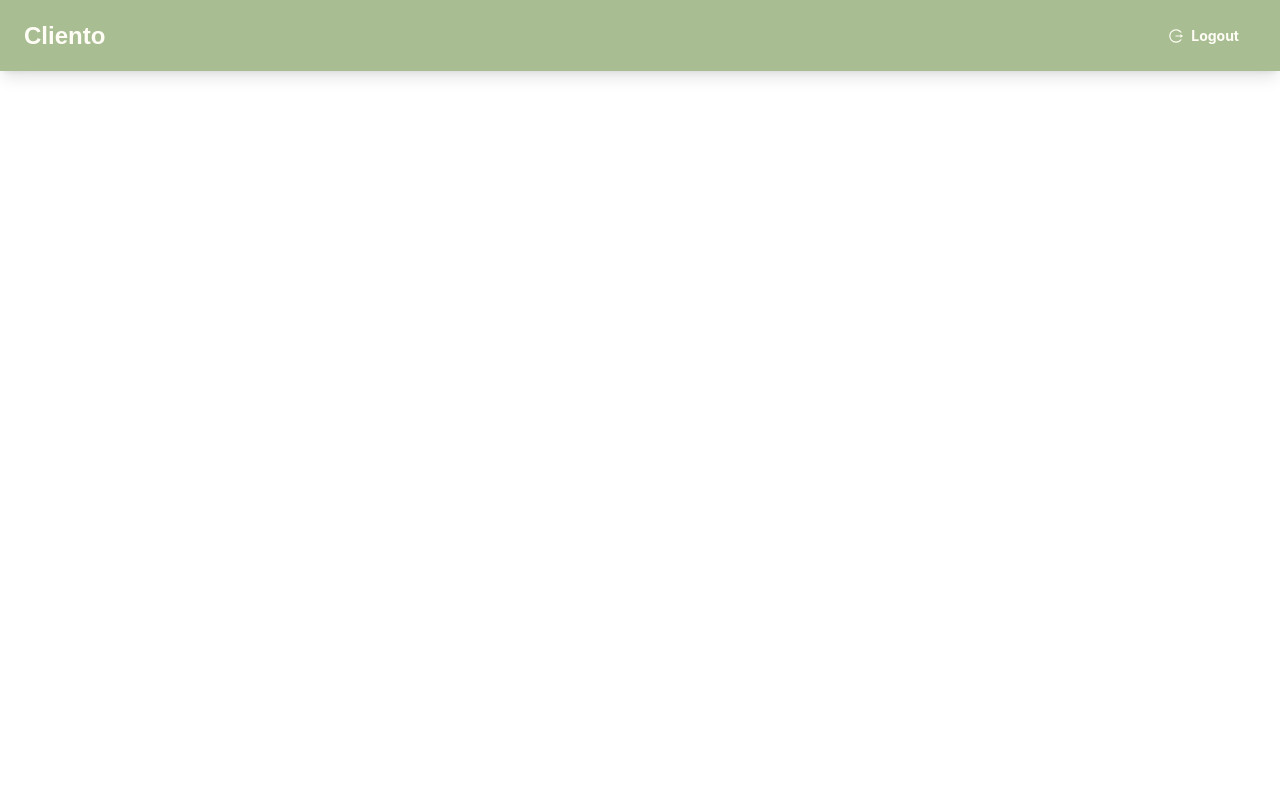
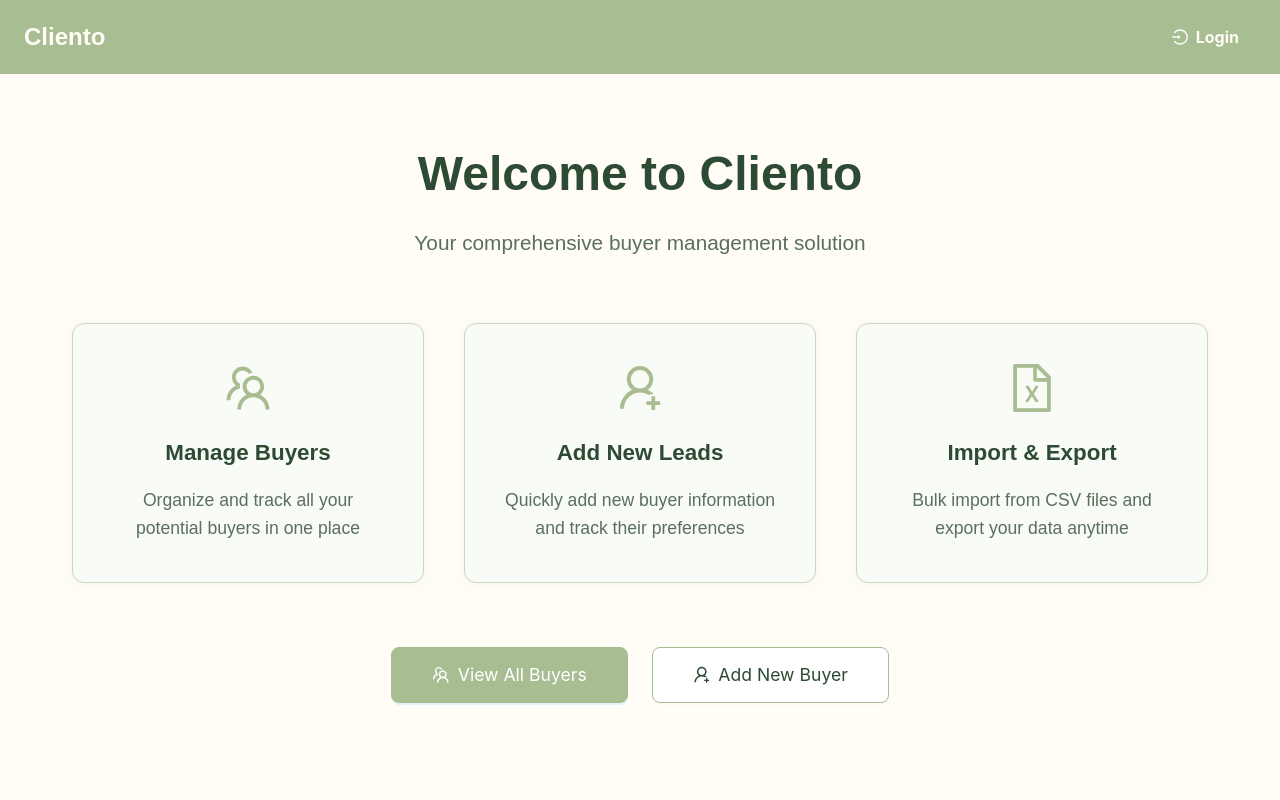
Before and after one commit to gana3011/Cliento, a Next.js app: page / in a window 1280 px wide. Shown: the top 800 px of the page. Built offline with nearby package versions, Linux system fonts and the light colour scheme; no server answers.

Commit message:
add index

```diff
--- a/src/app/components/NavBar.tsx
+++ b/src/app/components/NavBar.tsx
@@ -1,13 +1,38 @@
 'use client';
 
 import { Button } from 'antd';
-import { LogoutOutlined } from '@ant-design/icons';
+import { LogoutOutlined, LoginOutlined } from '@ant-design/icons';
 import { supabase } from '../lib/supabase/supabaseClient';
 import { useRouter } from 'next/navigation';
+import { useEffect, useState } from 'react';
 import Link from 'next/link';
+import type { User } from '@supabase/supabase-js';
 
 const NavBar = () => {
   const router = useRouter();
+  const [user, setUser] = useState<User | null>(null);
+  const [loading, setLoading] = useState(true);
+
+  useEffect(() => {
+    // Get initial user
+    const getUser = async () => {
+      const { data: { user } } = await supabase.auth.getUser();
+      setUser(user);
+      setLoading(false);
+    };
+
+    getUser();
+
+    // Listen for auth changes
+    const { data: { subscription } } = supabase.auth.onAuthStateChange(
+      (event, session) => {
+        setUser(session?.user ?? null);
+        setLoading(false);
+      }
+    );
+
+    return () => subscription.unsubscribe();
+  }, []);
 
   const handleLogout = async () => {
     try {
@@ -16,6 +41,10 @@ const NavBar = () => {
     } catch (error) {
       console.error('Error logging out:', error);
     }
+  };
+
+  const handleLogin = () => {
+    router.push('/login');
   };
 
   return (
@@ -33,6 +62,9 @@ const NavBar = () => {
         </Link>
       </h1>
 
+      {!loading && (
+        <>
+          {user ? (
             <Button
               type="text"
               icon={<LogoutOutlined />}
@@ -44,11 +76,33 @@ const NavBar = () => {
                 borderRadius: '8px',
                 padding: '8px 16px',
                 height: 'auto',
-          fontWeight: 'bold'
+                fontWeight: 'bold',
+                fontSize: '16px'
               }}
             >
               Logout
             </Button>
+          ) : (
+            <Button
+              type="text"
+              icon={<LoginOutlined />}
+              onClick={handleLogin}
+              className="text-white border-none hover:opacity-80 transition-all duration-200"
+              style={{
+                backgroundColor: '#A9BD93',
+                color: '#FFFDF6',
+                borderRadius: '8px',
+                padding: '8px 16px',
+                height: 'auto',
+                fontWeight: 'bold',
+                fontSize: '16px'
+              }}
+            >
+              Login
+            </Button>
+          )}
+        </>
+      )}
     </header>
   );
 };
--- a/src/app/page.tsx
+++ b/src/app/page.tsx
@@ -1,7 +1,192 @@
+'use client';
+
+import { Button } from "antd";
+import Link from "next/link";
+import { UserAddOutlined, TeamOutlined, FileExcelOutlined } from "@ant-design/icons";
+
 export default function Home() {
   return (
-    <div className="font-sans grid grid-rows-[20px_1fr_20px] items-center justify-items-center min-h-screen p-8 pb-20 gap-16 sm:p-20">
+    <div style={{ minHeight: '100vh', backgroundColor: '#FFFDF6' }}>
+      <div
+        style={{
+          maxWidth: '1200px',
+          margin: '0 auto',
+          padding: '4rem 2rem',
+        }}
+      >
+        {/* Header Section */}
+        <div style={{ textAlign: 'center', marginBottom: '4rem' }}>
+          <h1
+            style={{
+              fontSize: '3rem',
+              fontWeight: '700',
+              color: '#2D4A32',
+              marginBottom: '1rem',
+            }}
+          >
+            Welcome to Cliento
+          </h1>
+          <p
+            style={{
+              fontSize: '1.3rem',
+              color: '#5A6F5D',
+              marginBottom: '0',
+              lineHeight: '1.6'
+            }}
+          >
+            Your comprehensive buyer management solution
+          </p>
+        </div>
 
+        {/* Features Grid */}
+        <div
+          style={{
+            display: 'grid',
+            gridTemplateColumns: 'repeat(auto-fit, minmax(300px, 1fr))',
+            gap: '2.5rem',
+            marginBottom: '4rem'
+          }}
+        >
+          <div
+            style={{
+              background: '#F8FBF6',
+              padding: '2.5rem',
+              borderRadius: '12px',
+              border: '1px solid #C9D6C1',
+              textAlign: 'center',
+              boxShadow: '0 2px 8px rgba(169, 189, 147, 0.1)',
+            }}
+          >
+            <TeamOutlined
+              style={{
+                fontSize: '3rem',
+                color: '#A9BD93',
+                marginBottom: '1.5rem'
+              }}
+            />
+            <h3
+              style={{
+                fontSize: '1.4rem',
+                fontWeight: '600',
+                color: '#2D4A32',
+                marginBottom: '1rem'
+              }}
+            >
+              Manage Buyers
+            </h3>
+            <p style={{ color: '#5A6F5D', margin: '0', fontSize: '1.1rem', lineHeight: '1.6' }}>
+              Organize and track all your potential buyers in one place
+            </p>
+          </div>
+
+          <div
+            style={{
+              background: '#F8FBF6',
+              padding: '2.5rem',
+              borderRadius: '12px',
+              border: '1px solid #C9D6C1',
+              textAlign: 'center',
+              boxShadow: '0 2px 8px rgba(169, 189, 147, 0.1)',
+            }}
+          >
+            <UserAddOutlined
+              style={{
+                fontSize: '3rem',
+                color: '#A9BD93',
+                marginBottom: '1.5rem'
+              }}
+            />
+            <h3
+              style={{
+                fontSize: '1.4rem',
+                fontWeight: '600',
+                color: '#2D4A32',
+                marginBottom: '1rem'
+              }}
+            >
+              Add New Leads
+            </h3>
+            <p style={{ color: '#5A6F5D', margin: '0', fontSize: '1.1rem', lineHeight: '1.6' }}>
+              Quickly add new buyer information and track their preferences
+            </p>
+          </div>
+
+          <div
+            style={{
+              background: '#F8FBF6',
+              padding: '2.5rem',
+              borderRadius: '12px',
+              border: '1px solid #C9D6C1',
+              textAlign: 'center',
+              boxShadow: '0 2px 8px rgba(169, 189, 147, 0.1)',
+            }}
+          >
+            <FileExcelOutlined
+              style={{
+                fontSize: '3rem',
+                color: '#A9BD93',
+                marginBottom: '1.5rem'
+              }}
+            />
+            <h3
+              style={{
+                fontSize: '1.4rem',
+                fontWeight: '600',
+                color: '#2D4A32',
+                marginBottom: '1rem'
+              }}
+            >
+              Import & Export
+            </h3>
+            <p style={{ color: '#5A6F5D', margin: '0', fontSize: '1.1rem', lineHeight: '1.6' }}>
+              Bulk import from CSV files and export your data anytime
+            </p>
+          </div>
+        </div>
+
+        {/* Action Buttons */}
+        <div
+          style={{
+            display: 'flex',
+            justifyContent: 'center',
+            gap: '1.5rem',
+            flexWrap: 'wrap'
+          }}
+        >
+          <Link href="/buyers">
+            <Button
+              type="primary"
+              size="large"
+              icon={<TeamOutlined />}
+              style={{
+                backgroundColor: '#A9BD93',
+                borderColor: '#A9BD93',
+                fontSize: '1.1rem',
+                height: '3.5rem',
+                padding: '0 2.5rem'
+              }}
+            >
+              View All Buyers
+            </Button>
+          </Link>
+
+          <Link href="/buyers/new">
+            <Button
+              size="large"
+              icon={<UserAddOutlined />}
+              style={{
+                borderColor: '#A9BD93',
+                color: '#2D4A32',
+                fontSize: '1.1rem',
+                height: '3.5rem',
+                padding: '0 2.5rem'
+              }}
+            >
+              Add New Buyer
+            </Button>
+          </Link>
+        </div>
+      </div>
     </div>
   );
 }
--- a/src/middleware.ts
+++ b/src/middleware.ts
@@ -33,12 +33,9 @@ export async function middleware(request: NextRequest) {
 
   const pathName = request.nextUrl.pathname;
 
-  // Redirect root to buyers if authenticated
-  if (pathName === "/") {
-    if (user) {
-      return NextResponse.redirect(`${request.nextUrl.origin}/buyers`);
-    }
-    return NextResponse.redirect(`${request.nextUrl.origin}/login`);
+  // Redirect authenticated users from root to buyers dashboard
+  if (pathName === "/" && user) {
+    return NextResponse.redirect(`${request.nextUrl.origin}/buyers`);
   }
 
   // Protect /buyers routes
```
Lines whose indentation alone changed are shown as unchanged.
